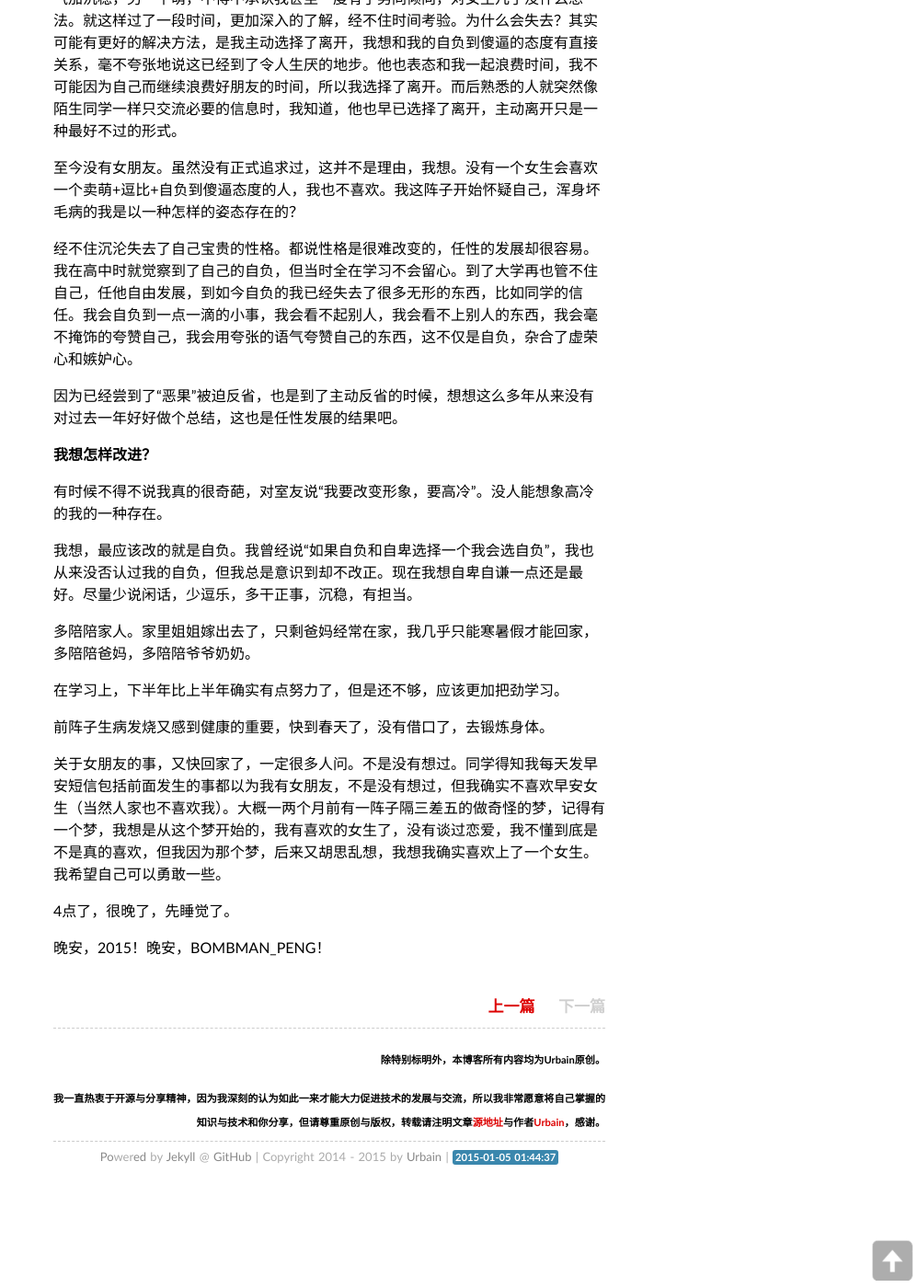
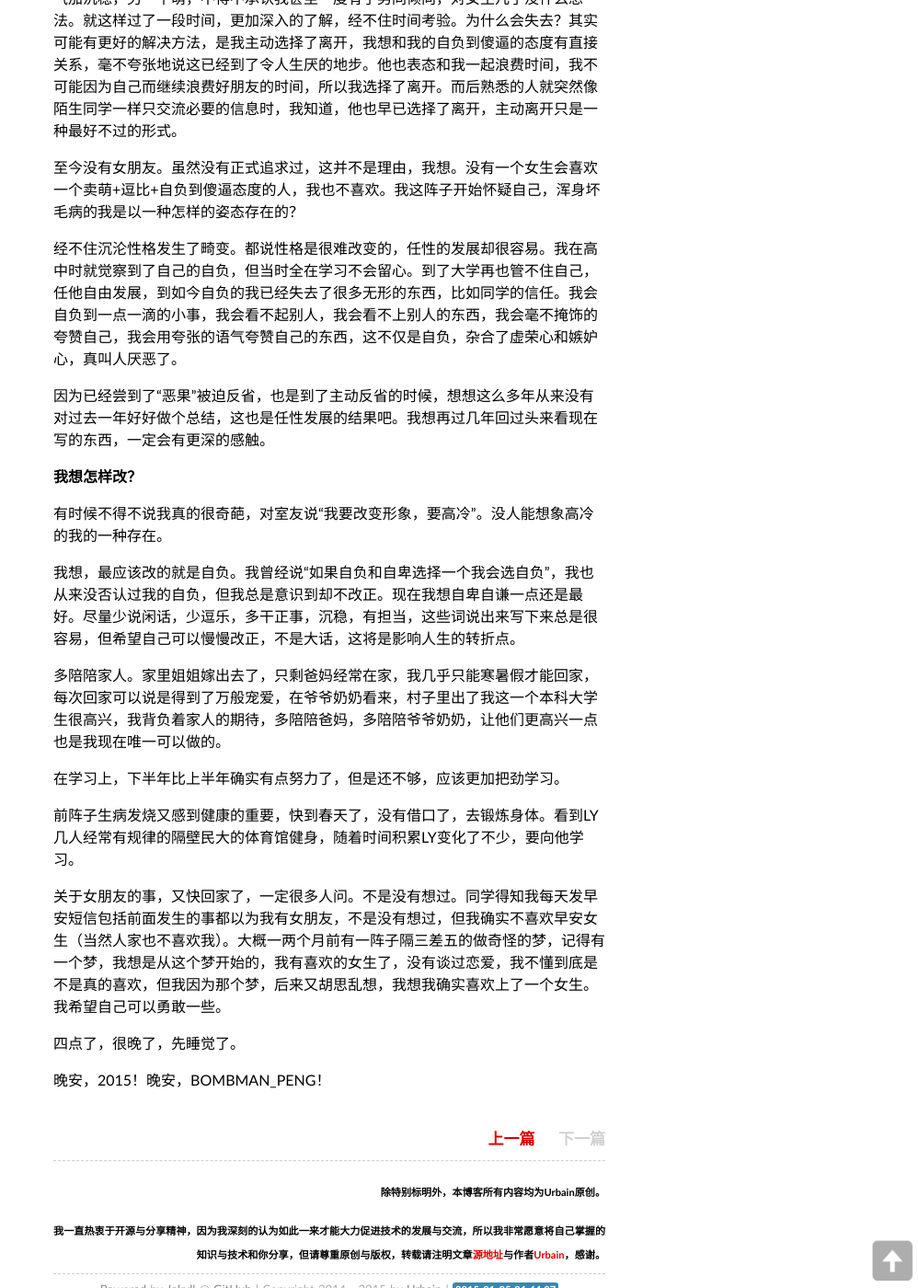
Before and after one commit to urururbain/urururbain.github.io, a Jekyll site: the page built from _posts/2015-01-03-Talk_with_myself_in_2015.markdown, in a window 1280 px wide and 1400 px high, scrolled down 1353 px. Shown: the whole window at 92% size, without its empty margins (282-1280 px from the left). Built offline with Jekyll 4.4.1, drawn with Linux system fonts in a browser that asks for light colours; some web fonts are replaced; Markdown is read by kramdown in place of the engine named in the settings; comment, search, counter and statistics services are not loaded; some of the changed text lies outside the part shown.

Commit message:
update Tak_with_myself

```diff
--- a/_posts/2015-01-03-Talk_with_myself_in_2015.markdown
+++ b/_posts/2015-01-03-Talk_with_myself_in_2015.markdown
@@ -43,24 +43,24 @@ thread: 4
 
 至今没有女朋友。虽然没有正式追求过，这并不是理由，我想。没有一个女生会喜欢一个卖萌+逗比+自负到傻逼态度的人，我也不喜欢。我这阵子开始怀疑自己，浑身坏毛病的我是以一种怎样的姿态存在的？
 
-经不住沉沦失去了自己宝贵的性格。都说性格是很难改变的，任性的发展却很容易。我在高中时就觉察到了自己的自负，但当时全在学习不会留心。到了大学再也管不住自己，任他自由发展，到如今自负的我已经失去了很多无形的东西，比如同学的信任。我会自负到一点一滴的小事，我会看不起别人，我会看不上别人的东西，我会毫不掩饰的夸赞自己，我会用夸张的语气夸赞自己的东西，这不仅是自负，杂合了虚荣心和嫉妒心。
+经不住沉沦性格发生了畸变。都说性格是很难改变的，任性的发展却很容易。我在高中时就觉察到了自己的自负，但当时全在学习不会留心。到了大学再也管不住自己，任他自由发展，到如今自负的我已经失去了很多无形的东西，比如同学的信任。我会自负到一点一滴的小事，我会看不起别人，我会看不上别人的东西，我会毫不掩饰的夸赞自己，我会用夸张的语气夸赞自己的东西，这不仅是自负，杂合了虚荣心和嫉妒心，真叫人厌恶了。
 
-因为已经尝到了“恶果”被迫反省，也是到了主动反省的时候，想想这么多年从来没有对过去一年好好做个总结，这也是任性发展的结果吧。
+因为已经尝到了“恶果”被迫反省，也是到了主动反省的时候，想想这么多年从来没有对过去一年好好做个总结，这也是任性发展的结果吧。我想再过几年回过头来看现在写的东西，一定会有更深的感触。
 
-**我想怎样改进？**
+**我想怎样改？**
 
 有时候不得不说我真的很奇葩，对室友说“我要改变形象，要高冷”。没人能想象高冷的我的一种存在。
 
-我想，最应该改的就是自负。我曾经说“如果自负和自卑选择一个我会选自负”，我也从来没否认过我的自负，但我总是意识到却不改正。现在我想自卑自谦一点还是最好。尽量少说闲话，少逗乐，多干正事，沉稳，有担当。
+我想，最应该改的就是自负。我曾经说“如果自负和自卑选择一个我会选自负”，我也从来没否认过我的自负，但我总是意识到却不改正。现在我想自卑自谦一点还是最好。尽量少说闲话，少逗乐，多干正事，沉稳，有担当，这些词说出来写下来总是很容易，但希望自己可以慢慢改正，不是大话，这将是影响人生的转折点。
 
-多陪陪家人。家里姐姐嫁出去了，只剩爸妈经常在家，我几乎只能寒暑假才能回家，多陪陪爸妈，多陪陪爷爷奶奶。
+多陪陪家人。家里姐姐嫁出去了，只剩爸妈经常在家，我几乎只能寒暑假才能回家，每次回家可以说是得到了万般宠爱，在爷爷奶奶看来，村子里出了我这一个本科大学生很高兴，我背负着家人的期待，多陪陪爸妈，多陪陪爷爷奶奶，让他们更高兴一点也是我现在唯一可以做的。
 
 在学习上，下半年比上半年确实有点努力了，但是还不够，应该更加把劲学习。
 
-前阵子生病发烧又感到健康的重要，快到春天了，没有借口了，去锻炼身体。
+前阵子生病发烧又感到健康的重要，快到春天了，没有借口了，去锻炼身体。看到LY几人经常有规律的隔壁民大的体育馆健身，随着时间积累LY变化了不少，要向他学习。
 
 关于女朋友的事，又快回家了，一定很多人问。不是没有想过。同学得知我每天发早安短信包括前面发生的事都以为我有女朋友，不是没有想过，但我确实不喜欢早安女生（当然人家也不喜欢我）。大概一两个月前有一阵子隔三差五的做奇怪的梦，记得有一个梦，我想是从这个梦开始的，我有喜欢的女生了，没有谈过恋爱，我不懂到底是不是真的喜欢，但我因为那个梦，后来又胡思乱想，我想我确实喜欢上了一个女生。我希望自己可以勇敢一些。
 
-4点了，很晚了，先睡觉了。
+四点了，很晚了，先睡觉了。
 
 晚安，2015！晚安，BOMBMAN_PENG！
```
Also changed, not shown: other parts of _posts/2015-01-03-Talk_with_myself_in_2015.markdown (+1 -1 lines).
